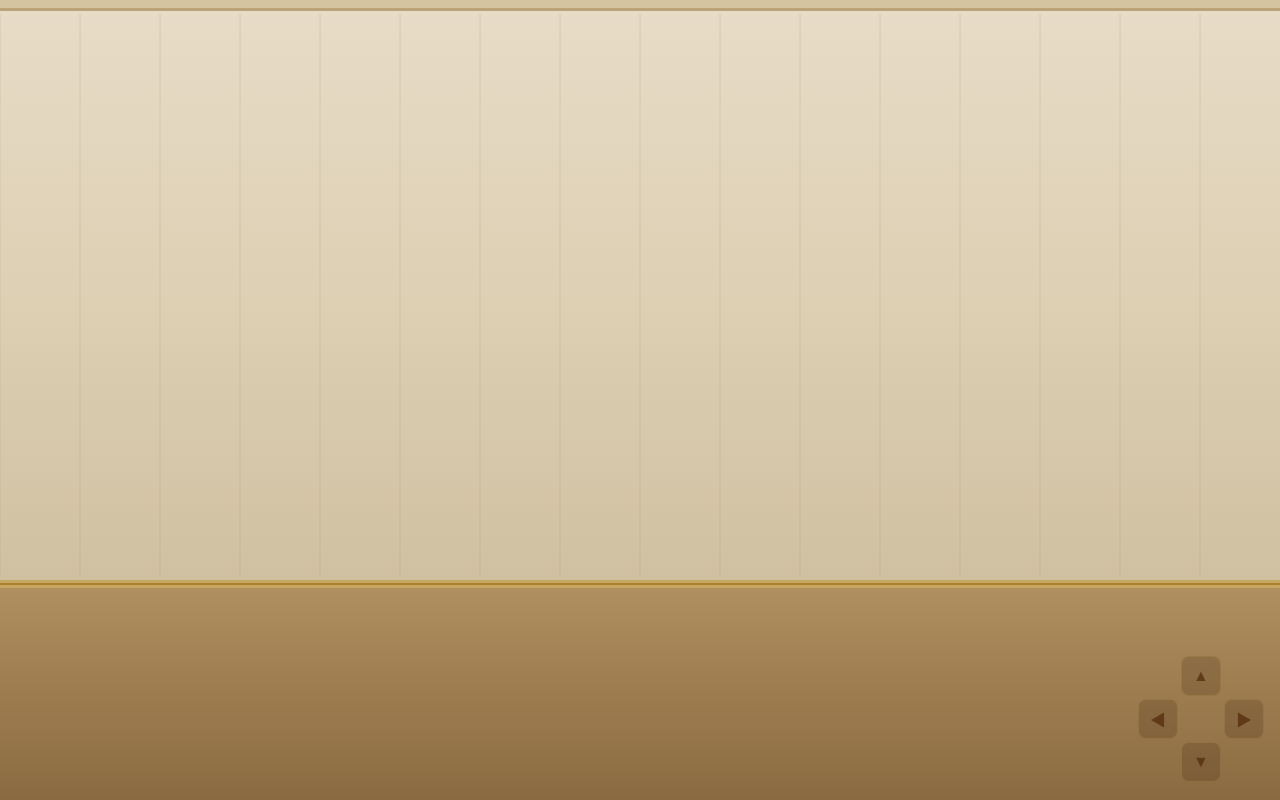
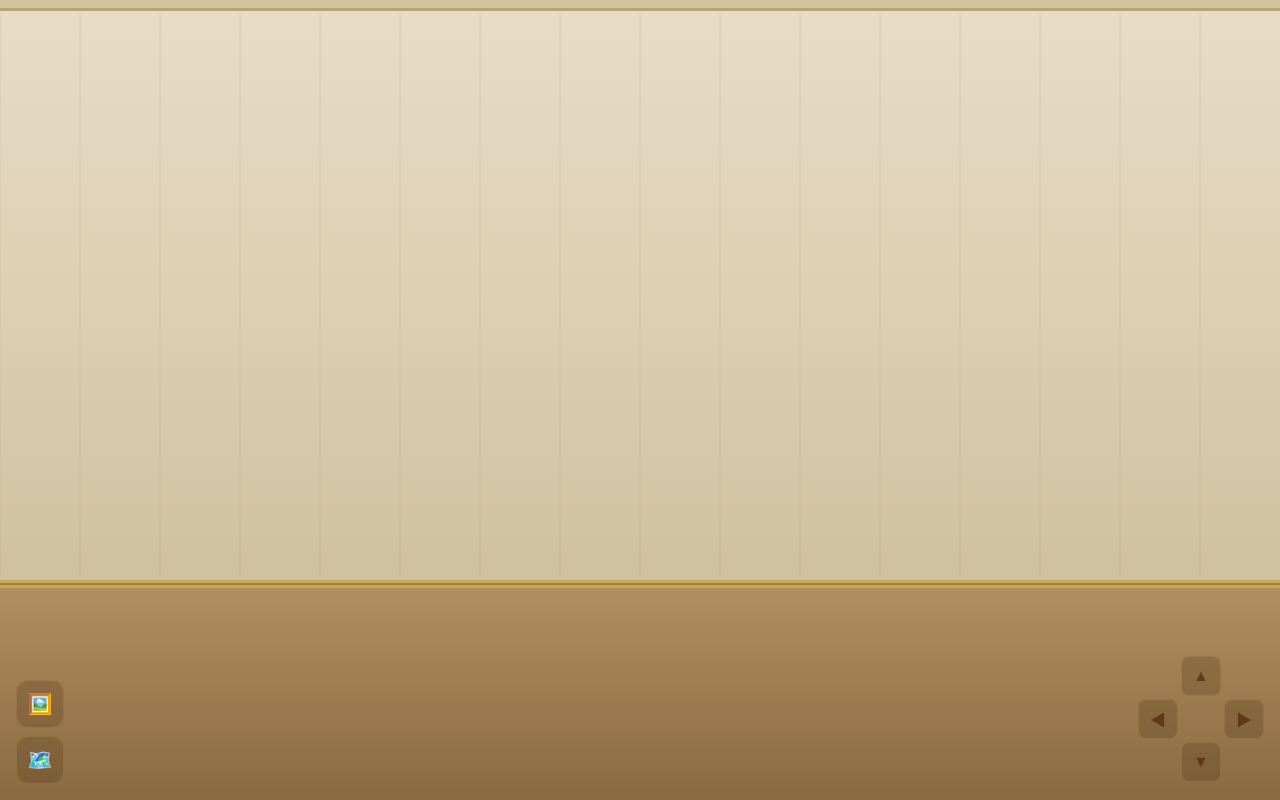
Before and after one commit to Gingermay-Beginner/pixel-art-source, a plain HTML site: page gallery.html in a window 1280 px wide. Drawn offline with Linux system fonts and the light colour scheme.

Commit message:
Gallery: fix cat-btn position fixed

```diff
--- a/gallery.html
+++ b/gallery.html
@@ -69,6 +69,8 @@ canvas { display:block; }
   padding:10px 8px;display:none;flex-direction:column;gap:6px;
   z-index:20;max-height:70vh;overflow-y:auto;min-width:160px;
 }
+#btn-view{position:fixed;bottom:72px;left:16px;z-index:20;}
+#btn-nav{position:fixed;bottom:16px;left:16px;z-index:20;}
 .cat-btn {
   width:48px;height:48px;
   background:rgba(80,50,20,0.25);border:1px solid rgba(180,140,80,0.35);border-radius:12px;
@@ -80,8 +82,7 @@ canvas { display:block; }
 <body>
 <canvas id="c"></canvas>
 <div class="cat-btn" id="btn-view" title="查看大图">🖼️</div>
-  <div class="cat-btn" id="btn-nav" title="快速导航">🗺️</div>
-</div>
+<div class="cat-btn" id="btn-nav" title="快速导航">🗺️</div>
 <div id="nav-panel"></div>
 <div id="dpad">
   <div class="de"></div><div class="db" id="bu">▲</div><div class="de"></div>
```
